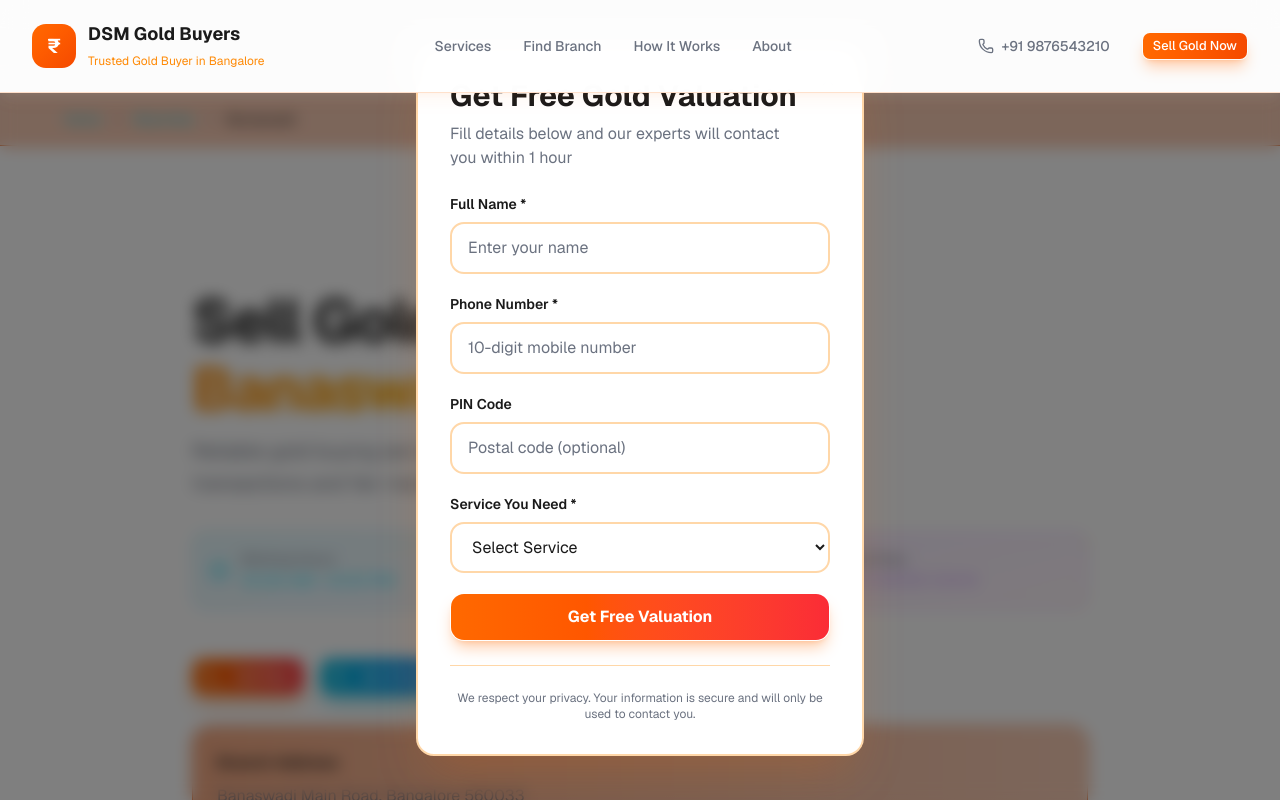
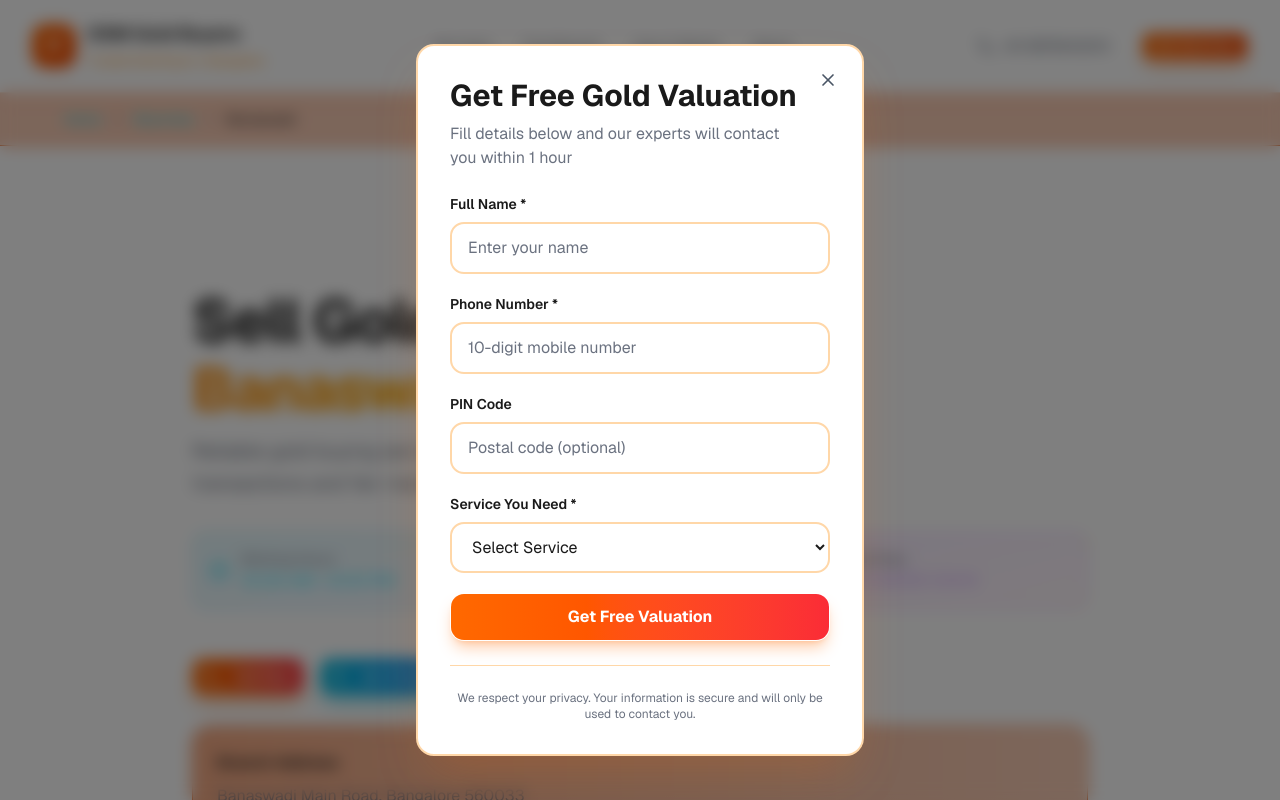
Before and after one commit to shrinivasspatil/bangalore-gold-website, a Next.js app: page /areas/banaswadi in a window 1280 px wide. Shown: the top 800 px of the page. Built offline with nearby package versions, Linux system fonts and the light colour scheme.

Commit message:
feat: update z-index for backdrop and modal in FormModal component
Co-authored-by: shrinivasspatil <15357407+shrinivasspatil@users.noreply.github.com>

```diff
--- a/components/form-modal.tsx
+++ b/components/form-modal.tsx
@@ -33,12 +33,12 @@ export default function FormModal() {
     <>
       {/* Backdrop */}
       <div
-        className="fixed inset-0 bg-black/50 backdrop-blur-sm z-40 transition-opacity"
+        className="fixed inset-0 bg-black/50 backdrop-blur-sm z-[999] transition-opacity"
         onClick={handleClose}
       />
 
       {/* Modal */}
-      <div className="fixed top-1/2 left-1/2 transform -translate-x-1/2 -translate-y-1/2 z-50 w-full mx-4 max-w-md sm:mx-0">
+      <div className="fixed top-1/2 left-1/2 transform -translate-x-1/2 -translate-y-1/2 z-[1000] w-full mx-4 max-w-md sm:mx-0">
         <div className="bg-white border-2 border-orange-200 rounded-2xl shadow-2xl shadow-orange-500/20 p-6 sm:p-8 relative max-h-[90vh] overflow-y-auto">
           {/* Close Button */}
           <button
```
